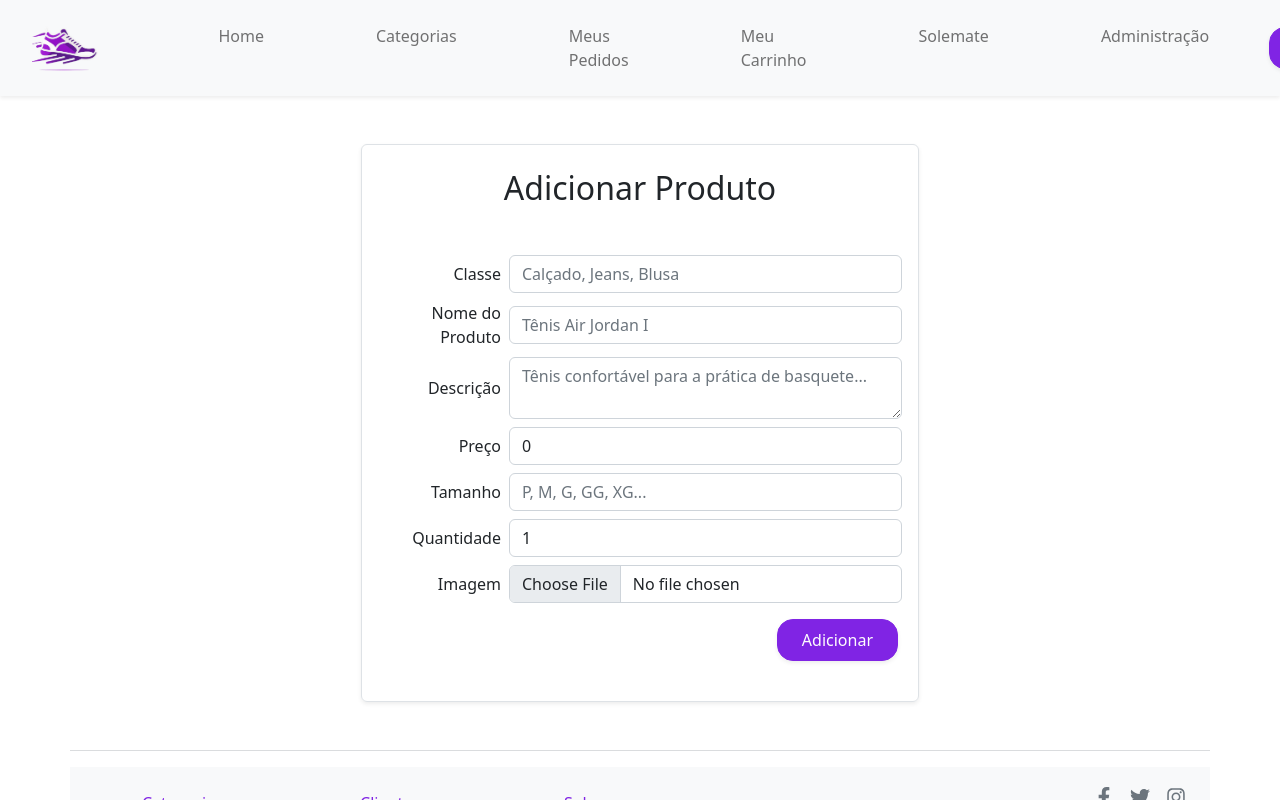
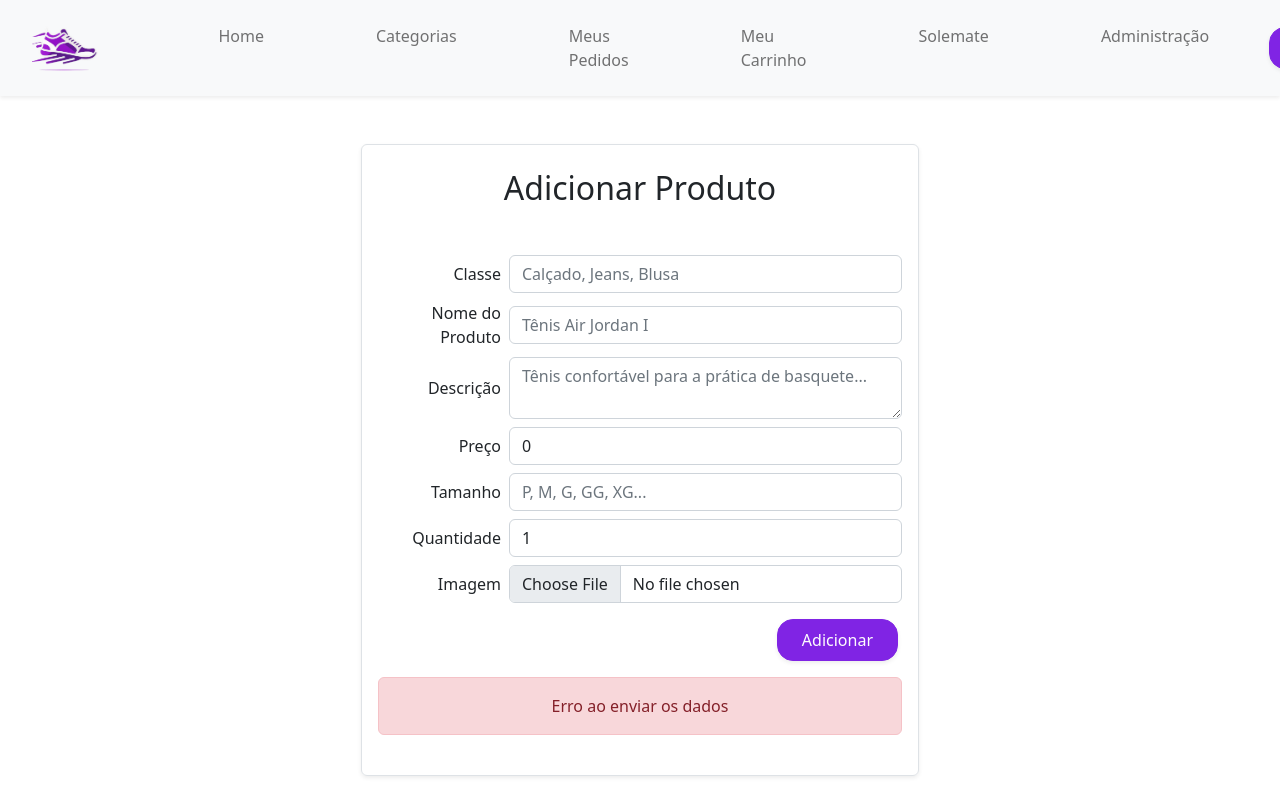
Before and after one commit to jdenari/frontend-solemate-store, a Next.js app: page /administracao/novosprodutos in a window 1280 px wide. Both pictures are taken after a click on the button "Adicionar". Shown: the top 800 px of the page. Built offline with nearby package versions, Linux system fonts and the light colour scheme; no server answers.

Commit message:
message-alert-created

```diff
--- /dev/null
+++ b/src/components/MessageReturn.tsx
@@ -0,0 +1,27 @@
+import React, { useState, useEffect } from 'react';
+import { Alert } from 'react-bootstrap';
+
+type MessageProps = {
+    text: string;
+    variant?: string;
+};
+
+const MessageReturn: React.FC<MessageProps> = ({ text, variant = 'success' }) => {
+  const [show, setShow] = useState(false);
+
+    useEffect(() => {
+        setShow(Boolean(text));
+    }, [text]);
+
+    if (!show) {
+        return null;
+    }
+
+    return (
+        <Alert variant={variant} className="text-center">
+            <p className='m-0'>{text}</p>
+        </Alert>
+    );
+};
+
+export default MessageReturn;
--- a/src/components/administration/FormNewProduct.tsx
+++ b/src/components/administration/FormNewProduct.tsx
@@ -1,7 +1,8 @@
-import React, { useState } from 'react';
+import React, { useState, useEffect } from 'react';
 import MainButton from '../MainButton';
 import { Form } from 'react-bootstrap';
 import axios from 'axios';
+import MessageReturn from '../MessageReturn'; // Importação do componente de mensagem
 
 interface IFormData {
   productClass: string;
@@ -15,7 +16,6 @@ interface IFormData {
   image?: File;
 }
 
-
 const NovosProdutos: React.FC = () => {
     const [formData, setFormData] = useState<IFormData>({
         productClass: '',
@@ -28,9 +28,13 @@ const NovosProdutos: React.FC = () => {
     },
 });
 
+const [selectedImage, setSelectedImage] = useState<File | undefined>(undefined);
+
+const [message, setMessage] = useState<{ text: string; variant: string } | null>(null);
+
 const handleChange = (e: React.ChangeEvent<HTMLInputElement>) => {
     const { name, value } = e.target;
-    setFormData(prevState => ({
+    setFormData((prevState) => ({
         ...prevState,
         [name]: value,
     }));
@@ -38,7 +42,7 @@ const handleChange = (e: React.ChangeEvent<HTMLInputElement>) => {
 
 const handleStockChange = (e: React.ChangeEvent<HTMLInputElement>) => {
     const { name, value } = e.target;
-    setFormData(prevState => ({
+    setFormData((prevState) => ({
         ...prevState,
         stock: {
             ...prevState.stock,
@@ -47,20 +51,28 @@ const handleStockChange = (e: React.ChangeEvent<HTMLInputElement>) => {
     }));
 };
 
-const [selectedImage, setSelectedImage] = useState<File | undefined>(undefined);
-
-async function handleSubmit(e: React.FormEvent<HTMLFormElement>) {
-
+const handleSubmit = async (e: React.FormEvent<HTMLFormElement>) => {
     e.preventDefault();
-
     try {
         const response = await axios.post('http://localhost:5000/api/product/add-product', formData);
-      console.log('Dados enviados para o servidor:', response.data);
-    } catch (error) {
-      console.error('Erro ao enviar os dados:', error);
+        setMessage({ text: response.data, variant: 'success' });
+
+    } catch (error) {setMessage({ text: 'Erro ao enviar os dados', variant: 'danger' });}
+  };
+
+useEffect(() => {
+    let timeoutId: NodeJS.Timeout | undefined;
+    if (message && message.text) {
+        timeoutId = setTimeout(() => {
+            setMessage(null);
+        }, 3000);
     }
+    return () => {
+        if (timeoutId) {
+            clearTimeout(timeoutId);
         }
-
+    };
+}, [message]);
 
     return (
         <>
@@ -149,10 +161,10 @@ async function handleSubmit(e: React.FormEvent<HTMLFormElement>) {
                     />
                 </Form.Group>
 
-
                 <div className='d-flex flex-row-reverse my-3'>
                     <MainButton buttonText="Adicionar" onSubmit={handleSubmit} />
                 </div>
+                {message && <MessageReturn text={message.text} variant={message.variant} />}
             </Form>
         </>
     );
```
Also changed, not shown: src/components/MessageReturn.module.css (added). Lines whose indentation alone changed are shown as unchanged.
